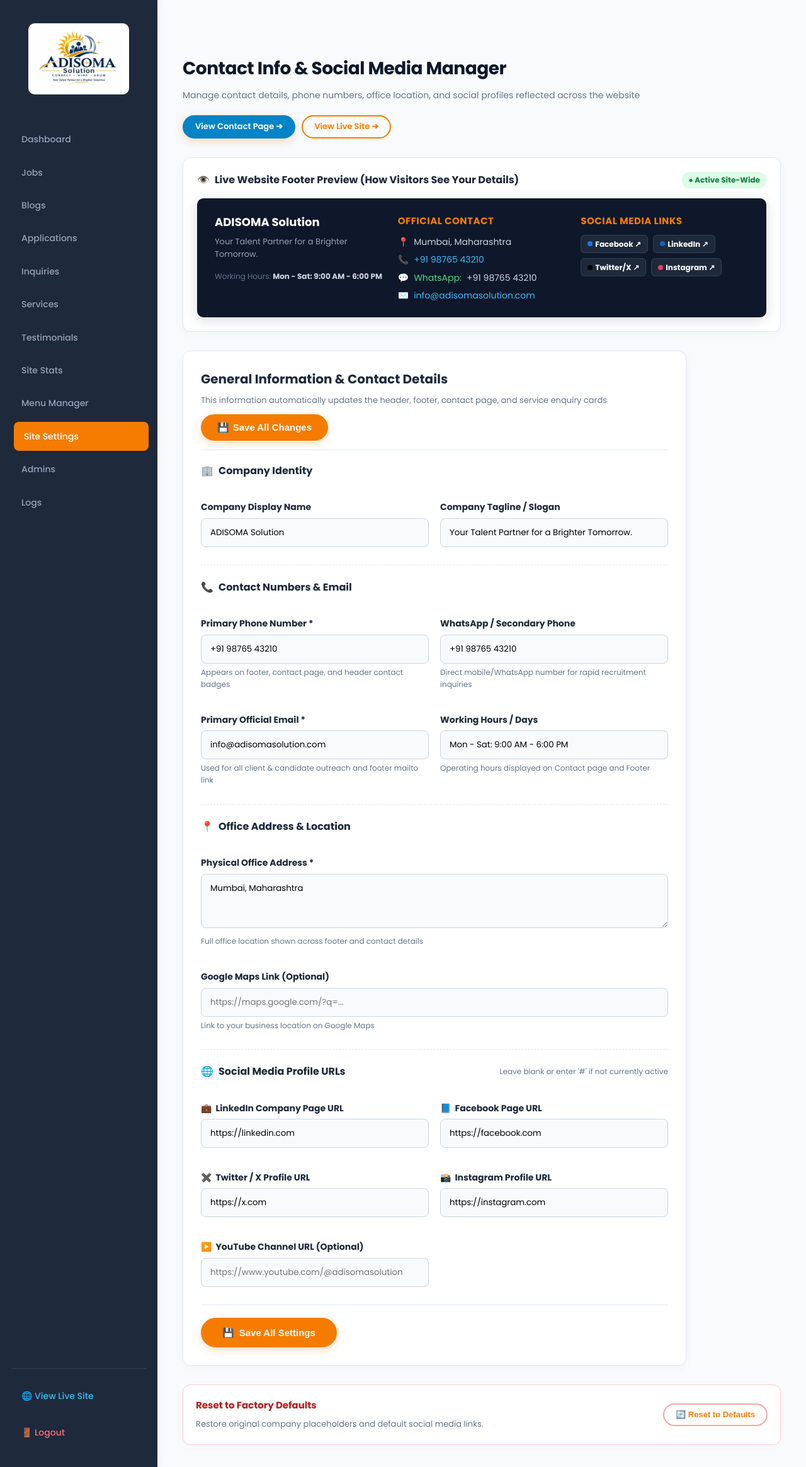
After one commit to shopquare/adisoma, a PHP site: page /admin/manage-settings.php in a window 1280 px wide. The commit adds this page. Shown: the whole page at 63% size. Run offline with PHP 8.4, Linux system fonts and the light colour scheme; the visitor is signed in with stand-in values (Sample User, id 1); data comes from the database, SQL or seed files in the repository; both versions use the stored data as it was after the commit; some libraries are stand-ins or nearby versions.

Commit message:
Add Contact Info & Social Media Manager to Admin with dynamic site-wide reflection

```diff
--- a/admin/dashboard.php
+++ b/admin/dashboard.php
@@ -28,7 +28,8 @@ $st = [
     ['label' => 'Blog Posts', 'count' => $q("SELECT COUNT(*) FROM blogs WHERE status='published'"), 'icon' => '📰', 'link' => 'manage-blogs.php'],
     ['label' => 'Testimonials', 'count' => $q("SELECT COUNT(*) FROM testimonials"), 'icon' => '💬', 'link' => 'manage-testimonials.php'],
     ['label' => 'Site Stats', 'count' => $q("SELECT COUNT(*) FROM site_stats WHERE active=1"), 'icon' => '📊', 'link' => 'manage-stats.php'],
-    ['label' => 'Menu Links', 'count' => $q("SELECT COUNT(*) FROM nav_items WHERE menu_type='header' AND active=1"), 'icon' => '🧭', 'link' => 'manage-menu.php']
+    ['label' => 'Menu Links', 'count' => $q("SELECT COUNT(*) FROM nav_items WHERE menu_type='header' AND active=1"), 'icon' => '🧭', 'link' => 'manage-menu.php'],
+    ['label' => 'Contact & Info', 'count' => 'Live', 'icon' => '⚙️', 'link' => 'manage-settings.php']
 ];
 
 $recent=db()->query('SELECT a.*,j.title jt FROM applications a LEFT JOIN jobs j ON j.id=a.job_id ORDER BY a.id DESC LIMIT 5')->fetchAll();
--- a/admin/manage-menu.php
+++ b/admin/manage-menu.php
@@ -170,8 +170,9 @@ if ($_SERVER['REQUEST_METHOD'] === 'POST') {
                 ['Testimonials', 'manage-testimonials.php', 7],
                 ['Site Stats', 'manage-stats.php', 8],
                 ['Menu Manager', 'manage-menu.php', 9],
-                ['Admins', 'manage-admins.php', 10],
-                ['Logs', 'logs.php', 11],
+                ['Site Settings', 'manage-settings.php', 10],
+                ['Admins', 'manage-admins.php', 11],
+                ['Logs', 'logs.php', 12],
             ];
         }
         $stmt = db()->prepare("INSERT INTO nav_items (title, url, menu_type, sort_order, active, is_custom) VALUES (?, ?, ?, ?, 1, 0)");
--- /dev/null
+++ b/admin/manage-settings.php
@@ -0,0 +1,285 @@
+<?php
+require_once __DIR__ . '/../includes/functions.php';
+admin_only();
+
+if ($_SERVER['REQUEST_METHOD'] === 'POST') {
+    if (!csrf_ok()) die('Bad CSRF token');
+    $action = post('action');
+
+    if ($action === 'save') {
+        $fields = [
+            // Company
+            'name' => ['val' => trim(post('name')), 'cat' => 'company'],
+            'tagline' => ['val' => trim(post('tagline')), 'cat' => 'company'],
+            // Contact
+            'phone' => ['val' => trim(post('phone')), 'cat' => 'contact'],
+            'whatsapp' => ['val' => trim(post('whatsapp')), 'cat' => 'contact'],
+            'email' => ['val' => trim(post('email')), 'cat' => 'contact'],
+            'address' => ['val' => trim(post('address')), 'cat' => 'contact'],
+            'hours' => ['val' => trim(post('hours')), 'cat' => 'contact'],
+            'maps_url' => ['val' => trim(post('maps_url')), 'cat' => 'contact'],
+            // Social Media
+            'facebook' => ['val' => trim(post('facebook')), 'cat' => 'social'],
+            'linkedin' => ['val' => trim(post('linkedin')), 'cat' => 'social'],
+            'twitter' => ['val' => trim(post('twitter')), 'cat' => 'social'],
+            'instagram' => ['val' => trim(post('instagram')), 'cat' => 'social'],
+            'youtube' => ['val' => trim(post('youtube')), 'cat' => 'social'],
+        ];
+
+        $stmt = db()->prepare("
+            INSERT INTO site_settings (setting_key, setting_value, category)
+            VALUES (?, ?, ?)
+            ON DUPLICATE KEY UPDATE setting_value = VALUES(setting_value), category = VALUES(category)
+        ");
+
+        db()->beginTransaction();
+        foreach ($fields as $key => $data) {
+            $stmt->execute([$key, $data['val'], $data['cat']]);
+        }
+        db()->commit();
+
+        clear_all_cache();
+        log_action('Updated', 'Settings', 0, 'Updated company contact details and social media URLs');
+        flash('Settings updated successfully! Changes are now reflected live across your entire website.');
+        redirect('manage-settings.php');
+    }
+
+    if ($action === 'reset_defaults') {
+        db()->exec("DELETE FROM site_settings");
+        ensure_site_settings_table();
+        clear_all_cache();
+        log_action('Reset', 'Settings', 0, 'Reset website settings to factory defaults');
+        flash('Contact info and social media URLs have been reset to defaults.');
+        redirect('manage-settings.php');
+    }
+}
+
+include '_header.php';
+
+$s = get_site_settings(true);
+?>
+
+<div class="dash-head">
+    <div>
+        <h1 style="margin:0 0 6px;">Contact Info & Social Media Manager</h1>
+        <span style="color:#64748b; font-size:14px;">Manage contact details, phone numbers, office location, and social profiles reflected across the website</span>
+    </div>
+    <div style="display:flex; gap:10px; align-items:center; flex-wrap:wrap;">
+        <a href="../contact.php" target="_blank" class="btn sm" style="background:#0284c7; border-color:#0284c7; color:#fff !important; font-weight:600;">
+            View Contact Page ➔
+        </a>
+        <a href="../index.php" target="_blank" class="btn sm alt" style="font-weight:600;">
+            View Live Site ➔
+        </a>
+    </div>
+</div>
+
+<!-- Live Preview Box -->
+<div style="background:#ffffff; border-radius:12px; border:1px solid #e2e8f0; padding:22px; margin-bottom:30px; box-shadow:0 4px 15px rgba(0,0,0,0.03);">
+    <div style="display:flex; justify-content:space-between; align-items:center; margin-bottom:16px; flex-wrap:wrap; gap:10px;">
+        <h3 style="margin:0; font-size:16px; color:#1e293b; display:flex; align-items:center; gap:8px;">
+            <span>👁️</span> Live Website Footer Preview (How Visitors See Your Details)
+        </h3>
+        <span style="font-size:12px; color:#15803d; background:#dcfce7; padding:3px 10px; border-radius:12px; font-weight:700;">● Active Site-Wide</span>
+    </div>
+
+    <div style="background:#0f172a; color:#f8fafc; border-radius:10px; padding:24px 28px; display:grid; grid-template-columns:repeat(auto-fit, minmax(240px, 1fr)); gap:24px; box-shadow:0 4px 20px rgba(15,23,42,0.15);">
+        <div>
+            <div style="font-weight:800; font-size:18px; color:#fff; margin-bottom:6px;"><?= e($s['name']) ?></div>
+            <p style="color:#94a3b8; font-size:13px; line-height:1.6; margin:0 0 14px;"><?= e($s['tagline']) ?></p>
+            <div style="font-size:12px; color:#64748b;">Working Hours: <b style="color:#cbd5e1;"><?= e($s['hours']) ?></b></div>
+        </div>
+
+        <div>
+            <div style="font-weight:700; font-size:15px; color:#f57c00; margin-bottom:10px; text-transform:uppercase; letter-spacing:0.5px;">Official Contact</div>
+            <p style="margin:0 0 6px; font-size:14px; color:#cbd5e1; display:flex; align-items:center; gap:8px;">
+                <span>📍</span> <?= e($s['address']) ?>
+            </p>
+            <p style="margin:0 0 6px; font-size:14px; color:#cbd5e1; display:flex; align-items:center; gap:8px;">
+                <span>📞</span> <a href="tel:<?= e($s['phone']) ?>" style="color:#38bdf8; text-decoration:none;"><?= e($s['phone']) ?></a>
+            </p>
+            <?php if (!empty($s['whatsapp'])): ?>
+            <p style="margin:0 0 6px; font-size:14px; color:#cbd5e1; display:flex; align-items:center; gap:8px;">
+                <span>💬</span> <span style="color:#4ade80;">WhatsApp:</span> <?= e($s['whatsapp']) ?>
+            </p>
+            <?php endif; ?>
+            <p style="margin:0; font-size:14px; color:#cbd5e1; display:flex; align-items:center; gap:8px;">
+                <span>✉️</span> <a href="mailto:<?= e($s['email']) ?>" style="color:#38bdf8; text-decoration:none;"><?= e($s['email']) ?></a>
+            </p>
+        </div>
+
+        <div>
+            <div style="font-weight:700; font-size:15px; color:#f57c00; margin-bottom:10px; text-transform:uppercase; letter-spacing:0.5px;">Social Media Links</div>
+            <div style="display:flex; flex-wrap:wrap; gap:8px;">
+                <?php
+                $socials = [
+                    'facebook' => ['label' => 'Facebook', 'color' => '#1877f2'],
+                    'linkedin' => ['label' => 'LinkedIn', 'color' => '#0a66c2'],
+                    'twitter' => ['label' => 'Twitter/X', 'color' => '#000000'],
+                    'instagram' => ['label' => 'Instagram', 'color' => '#e4405f'],
+                    'youtube' => ['label' => 'YouTube', 'color' => '#ff0000'],
+                ];
+                foreach ($socials as $k => $info):
+                    $url = $s[$k] ?? '';
+                    if (!empty($url) && $url !== '#'): ?>
+                        <a href="<?= e($url) ?>" target="_blank" style="text-decoration:none; font-size:12px; font-weight:700; padding:4px 10px; border-radius:6px; background:#1e293b; color:#fff; border:1px solid #334155; display:inline-flex; align-items:center; gap:4px;">
+                            <span style="display:inline-block; width:8px; height:8px; border-radius:50%; background:<?= $info['color'] ?>;"></span>
+                            <?= $info['label'] ?> ↗
+                        </a>
+                    <?php endif;
+                endforeach; ?>
+            </div>
+        </div>
+    </div>
+</div>
+
+<form method="post" class="at" style="background:#ffffff; border-radius:12px; border:1px solid #e2e8f0; padding:28px; box-shadow:0 4px 15px rgba(0,0,0,0.03); margin-bottom:30px;">
+    <?= csrf() ?>
+    <input type="hidden" name="action" value="save">
+
+    <div style="display:flex; justify-content:space-between; align-items:center; margin-bottom:20px; border-bottom:1px solid #e2e8f0; padding-bottom:14px; flex-wrap:wrap; gap:10px;">
+        <div>
+            <h2 style="margin:0 0 4px; font-size:20px; color:var(--n);">General Information & Contact Details</h2>
+            <span style="color:#64748b; font-size:13px;">This information automatically updates the header, footer, contact page, and service enquiry cards</span>
+        </div>
+        <button type="submit" class="btn" style="padding:9px 24px; font-weight:700; display:inline-flex; align-items:center; gap:6px;">
+            <span>💾</span> Save All Changes
+        </button>
+    </div>
+
+    <!-- Section 1: Company Profile -->
+    <div style="margin-bottom:28px;">
+        <h3 style="font-size:16px; color:#1e293b; margin:0 0 16px; display:flex; align-items:center; gap:8px;">
+            <span style="color:var(--o);">🏢</span> Company Identity
+        </h3>
+        <div style="display:grid; grid-template-columns:repeat(auto-fit, minmax(280px, 1fr)); gap:18px;">
+            <div>
+                <label style="font-weight:700; font-size:14px; margin-bottom:6px; display:block;">Company Display Name</label>
+                <input name="name" required value="<?= e($s['name']) ?>" placeholder="e.g. ADISOMA Solution" style="width:100%;">
+            </div>
+            <div>
+                <label style="font-weight:700; font-size:14px; margin-bottom:6px; display:block;">Company Tagline / Slogan</label>
+                <input name="tagline" value="<?= e($s['tagline']) ?>" placeholder="e.g. Your Talent Partner for a Brighter Tomorrow." style="width:100%;">
+            </div>
+        </div>
+    </div>
+
+    <!-- Section 2: Contact Numbers & Email -->
+    <div style="margin-bottom:28px; border-top:1px dashed #e2e8f0; padding-top:22px;">
+        <h3 style="font-size:16px; color:#1e293b; margin:0 0 16px; display:flex; align-items:center; gap:8px;">
+            <span style="color:var(--o);">📞</span> Contact Numbers & Email
+        </h3>
+        <div style="display:grid; grid-template-columns:repeat(auto-fit, minmax(280px, 1fr)); gap:18px;">
+            <div>
+                <label style="font-weight:700; font-size:14px; margin-bottom:6px; display:block;">Primary Phone Number *</label>
+                <input name="phone" required value="<?= e($s['phone']) ?>" placeholder="e.g. +91 98765 43210" style="width:100%;">
+                <small style="color:#64748b; font-size:12px; display:block; margin-top:4px;">Appears on footer, contact page, and header contact badges</small>
+            </div>
+            <div>
+                <label style="font-weight:700; font-size:14px; margin-bottom:6px; display:block;">WhatsApp / Secondary Phone</label>
+                <input name="whatsapp" value="<?= e($s['whatsapp']) ?>" placeholder="e.g. +91 98765 43210" style="width:100%;">
+                <small style="color:#64748b; font-size:12px; display:block; margin-top:4px;">Direct mobile/WhatsApp number for rapid recruitment inquiries</small>
+            </div>
+            <div>
+                <label style="font-weight:700; font-size:14px; margin-bottom:6px; display:block;">Primary Official Email *</label>
+                <input type="email" name="email" required value="<?= e($s['email']) ?>" placeholder="e.g. info@adisomasolution.com" style="width:100%;">
+                <small style="color:#64748b; font-size:12px; display:block; margin-top:4px;">Used for all client & candidate outreach and footer mailto link</small>
+            </div>
+            <div>
+                <label style="font-weight:700; font-size:14px; margin-bottom:6px; display:block;">Working Hours / Days</label>
+                <input name="hours" value="<?= e($s['hours']) ?>" placeholder="e.g. Mon - Sat: 9:00 AM - 6:00 PM" style="width:100%;">
+                <small style="color:#64748b; font-size:12px; display:block; margin-top:4px;">Operating hours displayed on Contact page and Footer</small>
+            </div>
+        </div>
+    </div>
+
+    <!-- Section 3: Physical Address -->
+    <div style="margin-bottom:28px; border-top:1px dashed #e2e8f0; padding-top:22px;">
+        <h3 style="font-size:16px; color:#1e293b; margin:0 0 16px; display:flex; align-items:center; gap:8px;">
+            <span style="color:var(--o);">📍</span> Office Address & Location
+        </h3>
+        <div style="display:grid; grid-template-columns:1fr; gap:18px;">
+            <div>
+                <label style="font-weight:700; font-size:14px; margin-bottom:6px; display:block;">Physical Office Address *</label>
+                <textarea name="address" rows="3" required placeholder="e.g. Suite 402, Business Bay, Andheri East, Mumbai, Maharashtra 400069" style="width:100%;"><?= e($s['address']) ?></textarea>
+                <small style="color:#64748b; font-size:12px; display:block; margin-top:4px;">Full office location shown across footer and contact details</small>
+            </div>
+            <div>
+                <label style="font-weight:700; font-size:14px; margin-bottom:6px; display:block;">Google Maps Link (Optional)</label>
+                <input name="maps_url" value="<?= e($s['maps_url']) ?>" placeholder="https://maps.google.com/?q=..." style="width:100%;">
+                <small style="color:#64748b; font-size:12px; display:block; margin-top:4px;">Link to your business location on Google Maps</small>
+            </div>
+        </div>
+    </div>
+
+    <!-- Section 4: Social Media Links -->
+    <div style="margin-bottom:28px; border-top:1px dashed #e2e8f0; padding-top:22px;">
+        <div style="display:flex; justify-content:space-between; align-items:center; margin-bottom:16px; flex-wrap:wrap; gap:8px;">
+            <h3 style="font-size:16px; color:#1e293b; margin:0; display:flex; align-items:center; gap:8px;">
+                <span style="color:var(--o);">🌐</span> Social Media Profile URLs
+            </h3>
+            <span style="color:#64748b; font-size:12px;">Leave blank or enter '#' if not currently active</span>
+        </div>
+
+        <div style="display:grid; grid-template-columns:repeat(auto-fit, minmax(280px, 1fr)); gap:18px;">
+            <div>
+                <label style="font-weight:700; font-size:14px; margin-bottom:6px; display:flex; align-items:center; gap:6px;">
+                    <span style="color:#0a66c2;">💼</span> LinkedIn Company Page URL
+                </label>
+                <input name="linkedin" value="<?= e($s['linkedin']) ?>" placeholder="https://www.linkedin.com/company/adisoma-solution" style="width:100%;">
+            </div>
+
+            <div>
+                <label style="font-weight:700; font-size:14px; margin-bottom:6px; display:flex; align-items:center; gap:6px;">
+                    <span style="color:#1877f2;">📘</span> Facebook Page URL
+                </label>
+                <input name="facebook" value="<?= e($s['facebook']) ?>" placeholder="https://www.facebook.com/adisomasolution" style="width:100%;">
+            </div>
+
+            <div>
+                <label style="font-weight:700; font-size:14px; margin-bottom:6px; display:flex; align-items:center; gap:6px;">
+                    <span style="color:#000;">✖️</span> Twitter / X Profile URL
+                </label>
+                <input name="twitter" value="<?= e($s['twitter']) ?>" placeholder="https://x.com/adisomasolution" style="width:100%;">
+            </div>
+
+            <div>
+                <label style="font-weight:700; font-size:14px; margin-bottom:6px; display:flex; align-items:center; gap:6px;">
+                    <span style="color:#e4405f;">📸</span> Instagram Profile URL
+                </label>
+                <input name="instagram" value="<?= e($s['instagram']) ?>" placeholder="https://www.instagram.com/adisomasolution" style="width:100%;">
+            </div>
+
+            <div>
+                <label style="font-weight:700; font-size:14px; margin-bottom:6px; display:flex; align-items:center; gap:6px;">
+                    <span style="color:#ff0000;">▶️</span> YouTube Channel URL (Optional)
+                </label>
+                <input name="youtube" value="<?= e($s['youtube']) ?>" placeholder="https://www.youtube.com/@adisomasolution" style="width:100%;">
+            </div>
+        </div>
+    </div>
+
+    <!-- Actions -->
+    <div style="display:flex; justify-content:space-between; align-items:center; flex-wrap:wrap; gap:14px; padding-top:20px; border-top:1px solid #e2e8f0;">
+        <button type="submit" class="btn" style="padding:12px 32px; font-weight:700; font-size:15px; display:inline-flex; align-items:center; gap:8px;">
+            <span>💾</span> Save All Settings
+        </button>
+    </div>
+</form>
+
+<!-- Danger zone / Reset -->
+<div style="background:#ffffff; border-radius:12px; border:1px solid #fecaca; padding:20px; box-shadow:0 4px 15px rgba(0,0,0,0.02); display:flex; justify-content:space-between; align-items:center; flex-wrap:wrap; gap:12px;">
+    <div>
+        <h4 style="margin:0 0 4px; color:#b91c1c; font-size:15px;">Reset to Factory Defaults</h4>
+        <span style="color:#64748b; font-size:13px;">Restore original company placeholders and default social media links.</span>
+    </div>
+    <form method="post" onsubmit="return confirm('Are you sure you want to restore factory default contact info & social media URLs?');" style="margin:0;">
+        <?= csrf() ?>
+        <input type="hidden" name="action" value="reset_defaults">
+        <button type="submit" class="btn sm alt" style="color:#b91c1c; border-color:#fca5a5;">
+            🔄 Reset to Defaults
+        </button>
+    </form>
+</div>
+
+<?php include '_footer.php'; ?>
--- a/config/database.php
+++ b/config/database.php
@@ -11,16 +11,23 @@ defined('DB_USER') || define('DB_USER', getenv('DB_USER') ?: 'root');
 defined('DB_PASS') || define('DB_PASS', getenv('DB_PASS') ?: '');
 defined('BASE_URL') || define('BASE_URL', getenv('BASE_URL') ?: '/adisoma');
 
-const CO = [
-    'name' => 'ADISOMA Solution',
-    'address' => 'Mumbai, Maharashtra',
-    'phone' => '+91 98765 43210',
-    'email' => 'info@adisomasolution.com',
-    'facebook' => '#',
-    'linkedin' => '#',
-    'twitter' => '#',
-    'instagram' => '#'
-];
+if (!defined('CO_DEFAULTS')) {
+    define('CO_DEFAULTS', [
+        'name' => 'ADISOMA Solution',
+        'tagline' => 'Your Talent Partner for a Brighter Tomorrow.',
+        'address' => 'Mumbai, Maharashtra',
+        'phone' => '+91 98765 43210',
+        'whatsapp' => '+91 98765 43210',
+        'email' => 'info@adisomasolution.com',
+        'hours' => 'Mon - Sat: 9:00 AM - 6:00 PM',
+        'maps_url' => '',
+        'facebook' => 'https://facebook.com',
+        'linkedin' => 'https://linkedin.com',
+        'twitter' => 'https://x.com',
+        'instagram' => 'https://instagram.com',
+        'youtube' => ''
+    ]);
+}
 
 session_start();
 if (empty($_SESSION['csrf'])) {
--- a/includes/functions.php
+++ b/includes/functions.php
@@ -1,5 +1,92 @@
 <?php
 require_once __DIR__.'/../config/database.php';
+
+// Auto-create site_settings table if missing and seed default values
+function ensure_site_settings_table() {
+    static $done = false;
+    if ($done) return;
+    $done = true;
+    try {
+        db()->query("SELECT 1 FROM site_settings LIMIT 1");
+    } catch (Exception $e) {
+        try {
+            db()->exec("
+                CREATE TABLE IF NOT EXISTS site_settings (
+                    setting_key VARCHAR(50) PRIMARY KEY,
+                    setting_value TEXT,
+                    category VARCHAR(30) DEFAULT 'general',
+                    updated_at TIMESTAMP DEFAULT CURRENT_TIMESTAMP ON UPDATE CURRENT_TIMESTAMP
+                ) ENGINE=InnoDB DEFAULT CHARSET=utf8mb4 COLLATE=utf8mb4_unicode_ci;
+            ");
+
+            $defaults = [
+                ['name', 'ADISOMA Solution', 'company'],
+                ['tagline', 'Your Talent Partner for a Brighter Tomorrow.', 'company'],
+                ['address', 'Mumbai, Maharashtra', 'contact'],
+                ['phone', '+91 98765 43210', 'contact'],
+                ['whatsapp', '+91 98765 43210', 'contact'],
+                ['email', 'info@adisomasolution.com', 'contact'],
+                ['hours', 'Mon - Sat: 9:00 AM - 6:00 PM', 'contact'],
+                ['maps_url', '', 'contact'],
+                ['facebook', 'https://facebook.com', 'social'],
+                ['linkedin', 'https://linkedin.com', 'social'],
+                ['twitter', 'https://x.com', 'social'],
+                ['instagram', 'https://instagram.com', 'social'],
+                ['youtube', '', 'social']
+            ];
+            $stmt = db()->prepare("INSERT IGNORE INTO site_settings (setting_key, setting_value, category) VALUES (?, ?, ?)");
+            foreach ($defaults as $d) {
+                $stmt->execute($d);
+            }
+        } catch (Exception $ex) {}
+    }
+}
+ensure_site_settings_table();
+
+function get_site_settings(bool $forceRefresh = false): array {
+    static $settings = null;
+    if ($settings !== null && !$forceRefresh) return $settings;
+
+    $defaults = defined('CO_DEFAULTS') ? CO_DEFAULTS : [
+        'name' => 'ADISOMA Solution',
+        'tagline' => 'Your Talent Partner for a Brighter Tomorrow.',
+        'address' => 'Mumbai, Maharashtra',
+        'phone' => '+91 98765 43210',
+        'whatsapp' => '+91 98765 43210',
+        'email' => 'info@adisomasolution.com',
+        'hours' => 'Mon - Sat: 9:00 AM - 6:00 PM',
+        'maps_url' => '',
+        'facebook' => 'https://facebook.com',
+        'linkedin' => 'https://linkedin.com',
+        'twitter' => 'https://x.com',
+        'instagram' => 'https://instagram.com',
+        'youtube' => ''
+    ];
+
+    try {
+        ensure_site_settings_table();
+        $stmt = db()->query("SELECT setting_key, setting_value FROM site_settings");
+        $rows = $stmt->fetchAll(PDO::FETCH_KEY_PAIR);
+        if (!empty($rows)) {
+            $settings = array_merge($defaults, $rows);
+            return $settings;
+        }
+    } catch (Exception $e) {}
+
+    $settings = $defaults;
+    return $settings;
+}
+
+if (!defined('CO')) {
+    define('CO', get_site_settings());
+}
+
+function co(string $key = '', $default = '') {
+    $all = get_site_settings();
+    if ($key === '') return $all;
+    return $all[$key] ?? $default;
+}
+
 function e($s){return htmlspecialchars((string)$s,ENT_QUOTES,'UTF-8');}
 function csrf(){return '<input type="hidden" name="csrf" value="'.e($_SESSION['csrf']).'">';}
 function csrf_ok(){return isset($_POST['csrf'])&&hash_equals($_SESSION['csrf'],$_POST['csrf']);}
@@ -437,8 +524,9 @@ function ensure_nav_menu_table() {
                     ['Testimonials', 'manage-testimonials.php', 7],
                     ['Site Stats', 'manage-stats.php', 8],
                     ['Menu Manager', 'manage-menu.php', 9],
-                    ['Admins', 'manage-admins.php', 10],
-                    ['Logs', 'logs.php', 11],
+                    ['Site Settings', 'manage-settings.php', 10],
+                    ['Admins', 'manage-admins.php', 11],
+                    ['Logs', 'logs.php', 12],
                 ];
                 $stmt = db()->prepare("INSERT INTO nav_items(title, url, menu_type, sort_order, active, is_custom) VALUES (?, ?, 'admin', ?, 1, 0)");
                 foreach ($adminDefaults as $d) {
@@ -449,6 +537,13 @@ function ensure_nav_menu_table() {
             // Silently continue
         }
     }
+
+    try {
+        $hasSettings = (int)db()->query("SELECT COUNT(*) FROM nav_items WHERE url='manage-settings.php' AND menu_type='admin'")->fetchColumn();
+        if ($hasSettings === 0) {
+            db()->exec("INSERT INTO nav_items(title, url, menu_type, sort_order, active, is_custom) VALUES ('Site Settings', 'manage-settings.php', 'admin', 10, 1, 0)");
+        }
+    } catch (Exception $ex) {}
 }
 ensure_nav_menu_table();
 
@@ -478,6 +573,7 @@ function get_nav_links(string $type = 'header'): array {
             'manage-testimonials.php'=>'Testimonials',
             'manage-stats.php'=>'Site Stats',
             'manage-menu.php'=>'Menu Manager',
+            'manage-settings.php'=>'Site Settings',
             'manage-admins.php'=>'Admins',
             'logs.php'=>'Logs'
         ];
```
Also changed, not shown: config/database.example.php (+17 -10 lines), contact.php (+10 -4 lines), database/adisoma.sql (+24 -2 lines), includes/footer.php (+21 -4 lines).
